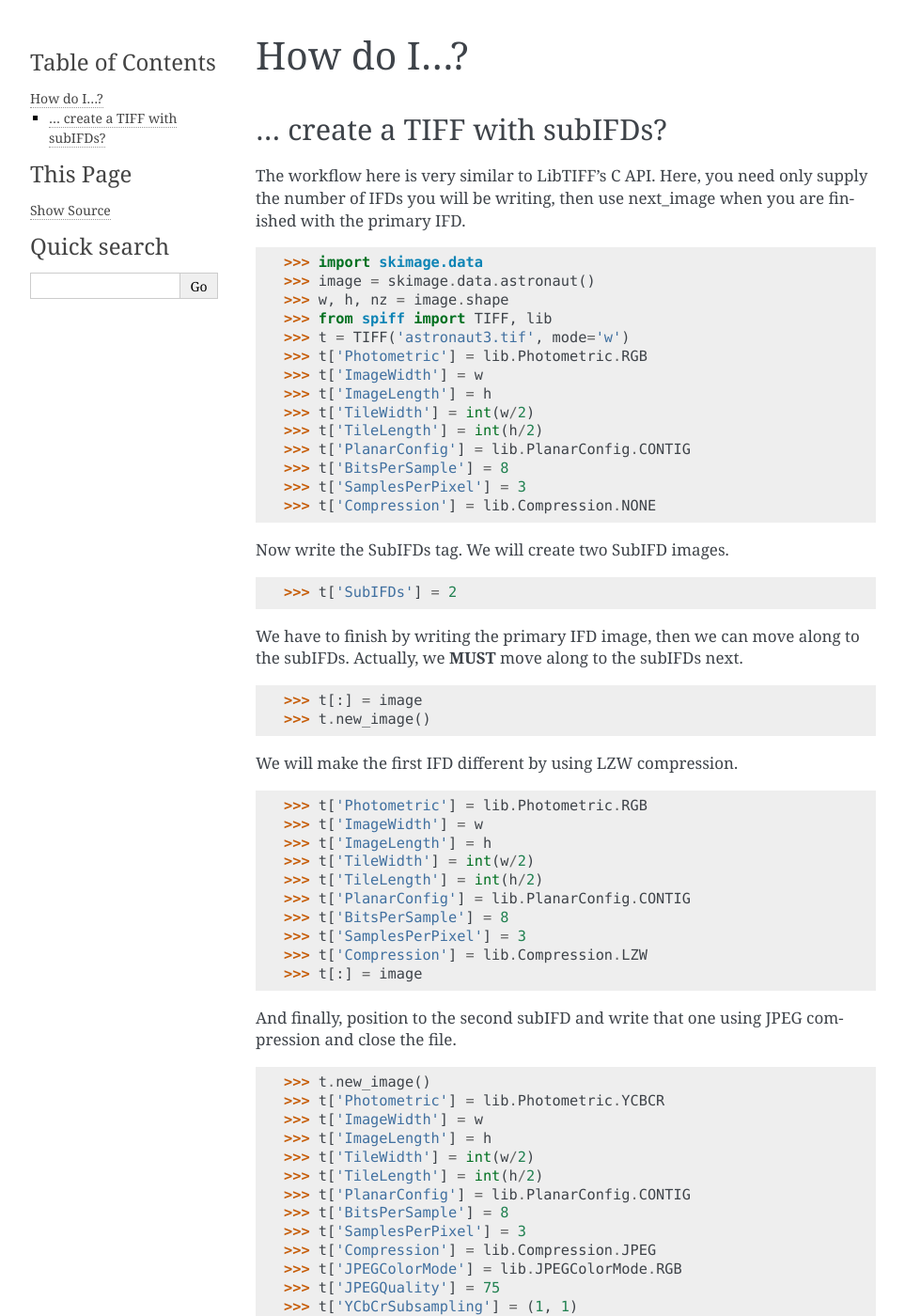
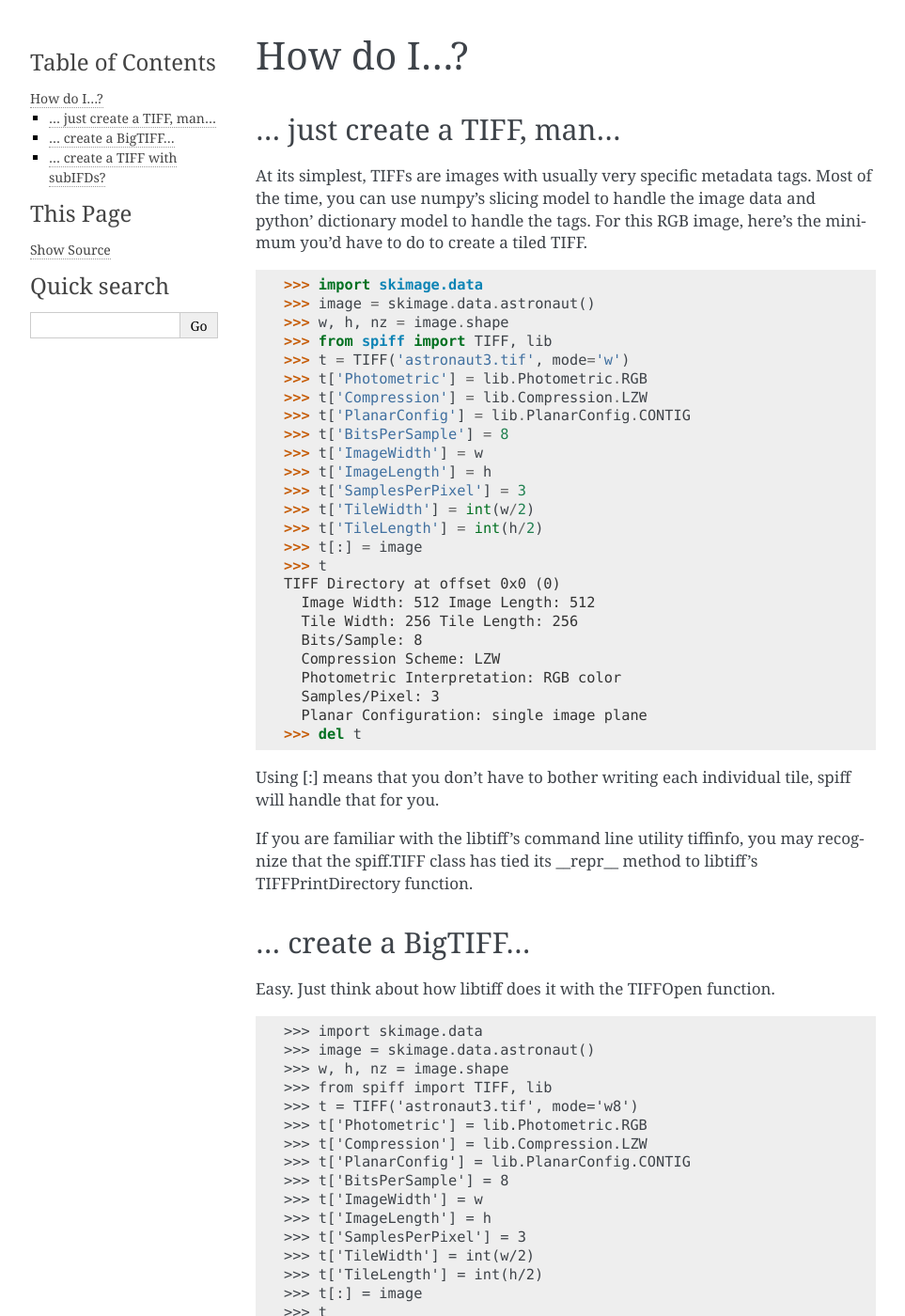
Before and after one commit to quintusdias/redesigned-bassoon, a Sphinx documentation site: the page built from docs/source/how_do_i.rst, in a window 1280 px wide and 1400 px high. Shown: the whole window at 94% size, without its empty margins (148-1111 px from the left). Built offline with Sphinx 7.4.7, drawn with Linux system fonts in a browser that asks for light colours; some of the changed text lies outside the part shown.

Commit message:
Add bigtiff, simple example

```diff
--- a/docs/source/conf.py
+++ b/docs/source/conf.py
@@ -42,12 +42,12 @@ extensions = [
     'sphinx.ext.autodoc',
     'sphinx.ext.doctest',
     'sphinx.ext.intersphinx',
-    'sphinx.ext.todo',
-    'sphinx.ext.coverage',
-    'sphinx.ext.mathjax',
-    'sphinx.ext.ifconfig',
-    'sphinx.ext.viewcode',
-    'sphinx.ext.githubpages',
+#    'sphinx.ext.todo',
+#    'sphinx.ext.coverage',
+#    'sphinx.ext.mathjax',
+#    'sphinx.ext.ifconfig',
+#    'sphinx.ext.viewcode',
+#    'sphinx.ext.githubpages',
     'sphinx.ext.napoleon',
 ]
 
--- a/docs/source/how_do_i.rst
+++ b/docs/source/how_do_i.rst
@@ -2,12 +2,84 @@
 How do I...?
 ------------
 
+... just create a TIFF, man...
+==============================
+At its simplest, TIFFs are images with usually very specific metadata tags.
+Most of the time, you can use numpy's slicing model to handle the image data
+and python' dictionary model to handle the tags.  For this RGB image, here's
+the minimum you'd have to do to create a tiled TIFF.
+
+    >>> import skimage.data
+    >>> image = skimage.data.astronaut()
+    >>> w, h, nz = image.shape
+    >>> from spiff import TIFF, lib
+    >>> t = TIFF('astronaut3.tif', mode='w')
+    >>> t['Photometric'] = lib.Photometric.RGB
+    >>> t['Compression'] = lib.Compression.LZW
+    >>> t['PlanarConfig'] = lib.PlanarConfig.CONTIG
+    >>> t['BitsPerSample'] = 8
+    >>> t['ImageWidth'] = w
+    >>> t['ImageLength'] = h
+    >>> t['SamplesPerPixel'] = 3
+    >>> t['TileWidth'] = int(w/2)
+    >>> t['TileLength'] = int(h/2)
+    >>> t[:] = image
+    >>> t
+    TIFF Directory at offset 0x0 (0)
+      Image Width: 512 Image Length: 512
+      Tile Width: 256 Tile Length: 256
+      Bits/Sample: 8
+      Compression Scheme: LZW
+      Photometric Interpretation: RGB color
+      Samples/Pixel: 3
+      Planar Configuration: single image plane
+    >>> del t
+
+Using [:] means that you don't have to bother writing each individual tile,
+spiff will handle that for you.
+
+If you are familiar with the libtiff's command line utility tiffinfo, you may
+recognize that the spiff.TIFF class has tied its __repr__ method to libtiff's
+TIFFPrintDirectory function.
+
+... create a BigTIFF...
+==============================
+Easy.  Just think about how libtiff does it with the TIFFOpen function.
+
+    >>> import skimage.data
+    >>> image = skimage.data.astronaut()
+    >>> w, h, nz = image.shape
+    >>> from spiff import TIFF, lib
+    >>> t = TIFF('astronaut3.tif', mode='w8')
+    >>> t['Photometric'] = lib.Photometric.RGB
+    >>> t['Compression'] = lib.Compression.LZW
+    >>> t['PlanarConfig'] = lib.PlanarConfig.CONTIG
+    >>> t['BitsPerSample'] = 8
+    >>> t['ImageWidth'] = w
+    >>> t['ImageLength'] = h
+    >>> t['SamplesPerPixel'] = 3
+    >>> t['TileWidth'] = int(w/2)
+    >>> t['TileLength'] = int(h/2)
+    >>> t[:] = image
+    >>> t
+    TIFF Directory at offset 0x0 (0)
+      Image Width: 512 Image Length: 512
+      Tile Width: 256 Tile Length: 256
+      Bits/Sample: 8
+      Compression Scheme: LZW
+      Photometric Interpretation: RGB color
+      Samples/Pixel: 3
+      Planar Configuration: single image plane
+    >>> del t
+    >>> !file astronaut3.tif
+    astronaut3.tif: Big TIFF image data, little-endian
 
 ... create a TIFF with subIFDs?
 ===============================
-The workflow here is very similar to LibTIFF's C API.  Here, you need only
-supply the number of IFDs you will be writing, then use next_image when you are
-finished with the primary IFD.
+In this case, it helps to be a bit familiar with the workflow for
+libtiff's C API.  Here, though, you need only supply the number of
+IFDs you will be writing, then use visit_ifd when you are finished
+with the primary IFD.
 
     >>> import skimage.data
     >>> image = skimage.data.astronaut()
--- a/docs/source/introduction.rst
+++ b/docs/source/introduction.rst
@@ -2,6 +2,6 @@
 SPIFF: a Python interface to libtiff
 ----------------------------------------
 
-**Spiff** interfaces Python to libtiff.
+**Spiff** seeks to present a pythonic interface to libtiff.
 
-Spiff works on Python versions 3.6.
+Spiff works on Python versions 3.6 and 3.7.
--- a/setup.py
+++ b/setup.py
@@ -11,7 +11,7 @@ from Cython.Build import cythonize
 if ((('Anaconda' in sys.version) or
      ('Continuum Analytics, Inc.' in sys.version) or
      ('packaged by conda-forge' in sys.version))):
-    # If Anaconda, then openjpeg may have been installed via conda.
+    # If Anaconda, then tiff may have been installed via conda.
     if platform.system() in ['Linux', 'Darwin']:
         root = pathlib.Path(sys.executable).parents[1]
     elif platform.system() == 'Windows':
```
Also changed, not shown: docs/source/spiff.data.rst (deleted, +0 -10 lines), docs/source/spiff.rst (+5 -37 lines), 1 other file.
